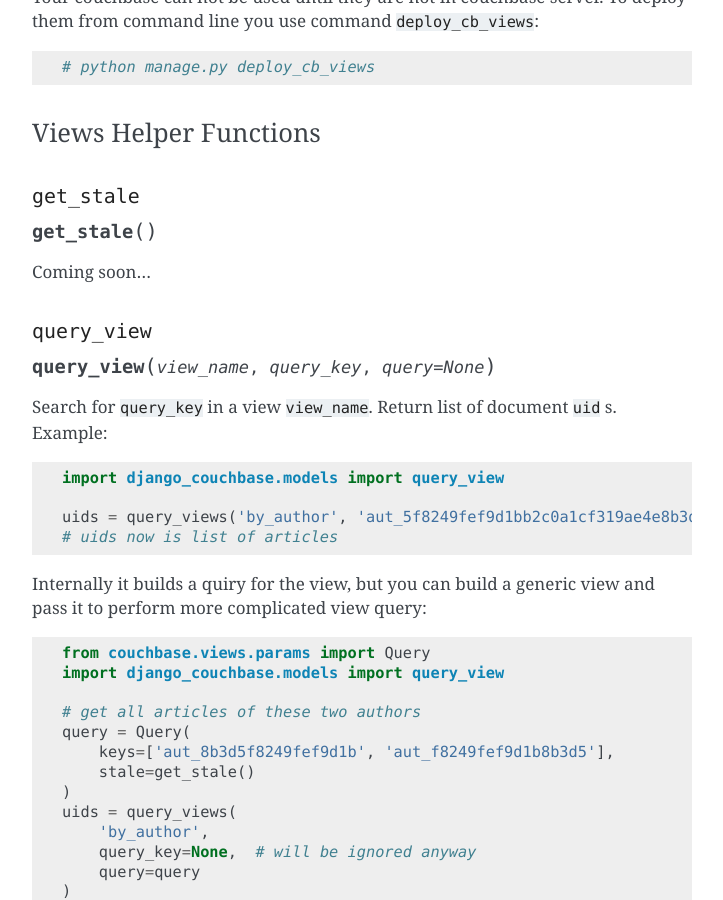
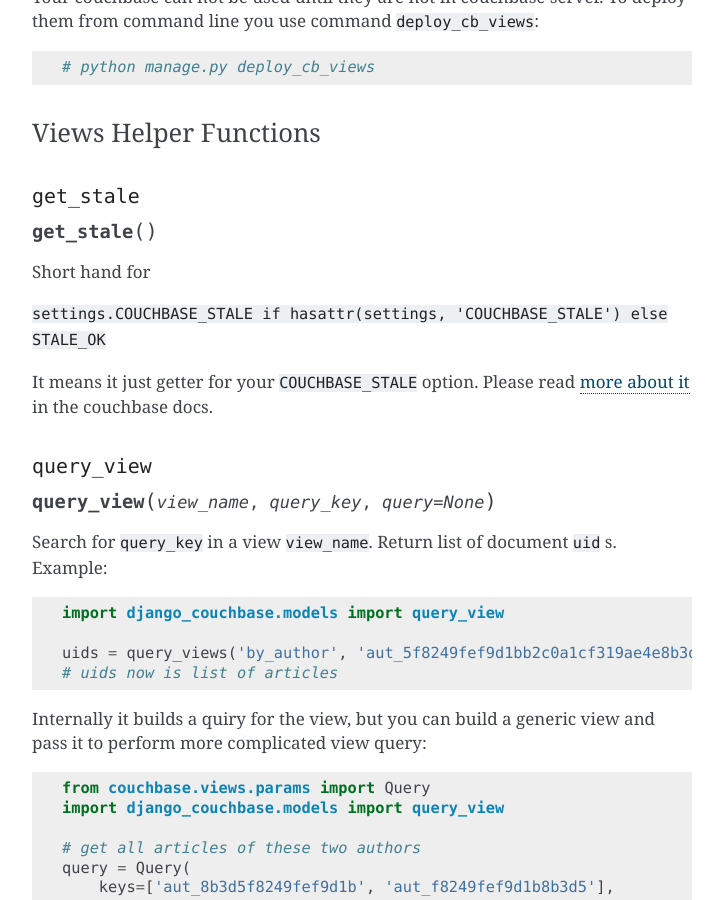
Before and after one commit to smarttradeapp/django_cbtools, a Sphinx documentation site: the page built from docs/tutorial.rst, in a window 1280 px wide and 900 px high, scrolled down 4132 px. Shown: the whole window, without its empty margins (388-1111 px from the left). Built offline with Sphinx 7.4.7, drawn with Linux system fonts in a browser that asks for light colours.

Commit message:
docs: get_stale

```diff
--- a/docs/tutorial.rst
+++ b/docs/tutorial.rst
@@ -209,7 +209,12 @@
 
 .. method:: get_stale()
 
-Coming soon...
+Short hand for
+
+``settings.COUCHBASE_STALE if hasattr(settings, 'COUCHBASE_STALE') else STALE_OK``
+
+It means it just getter for your ``COUCHBASE_STALE`` option. Please
+read `more about it <http://docs.couchbase.com/admin/admin/Views/views-operation.html>`_ in the couchbase docs.
 
 
 ``query_view``
```
